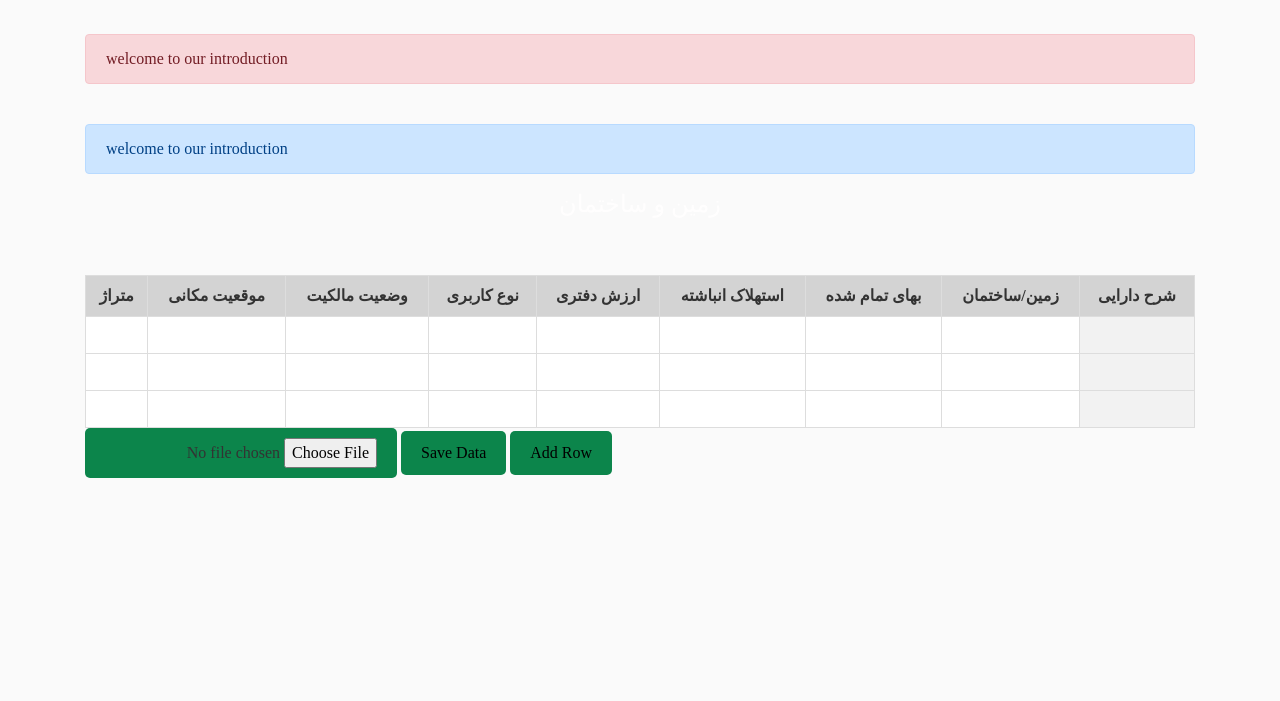
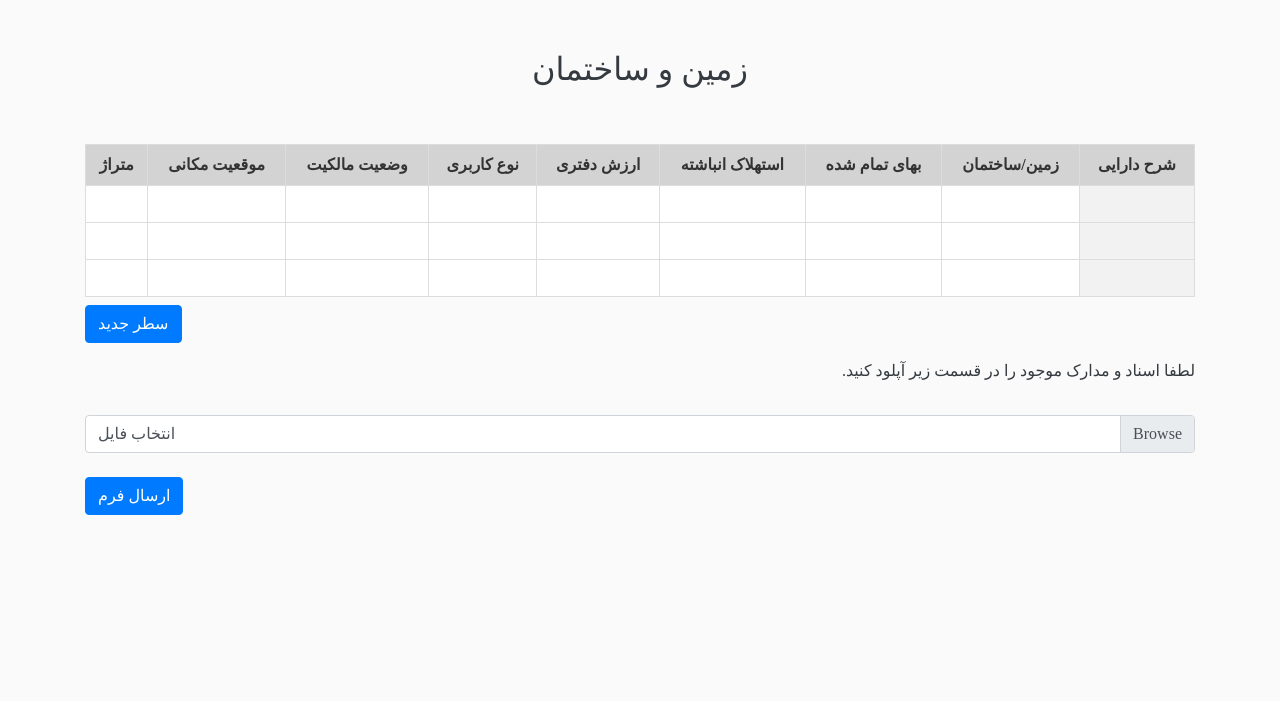
Before and after one commit to Hosseincpl/flask_deploy, a Flask app: page /Buildings in a window 1280 px wide. Shown: the part 147-848 px from the top of the page. Run offline with Flask 3, Linux system fonts and the light colour scheme; a user stored in the database is signed in; lists and menus that the app fills with data are empty; some libraries are stand-ins or nearby versions; some web fonts are replaced.

Commit message:
edit buildings form and btns

```diff
--- a/flaskblog/templates/Buildings.html
+++ b/flaskblog/templates/Buildings.html
@@ -6,7 +6,7 @@
 <head>
     <meta charset="UTF-8">
     <meta name="viewport" content="width=device-width, initial-scale=1.0">
-    <title>User Data Table with Sticky Header</title>
+    <title>Buildings</title>
     <style>
         table {
             width: 100%;
@@ -103,22 +103,16 @@ tbody tr:nth-child(even) {
 
 thead tr {
     position: sticky; /* Make the first row sticky */
-    top: 0; /* Stick it to the top */
+    top: 100px; /* Stick it to the top */
     background-color: white; /* Background color of the sticky row */
     z-index: 1; /* Ensure it stays on top of other content */
 }
     </style>
 </head>
 <br>
-<div class="alert alert-danger" role="alert">
-    <span>welcome to our introduction</span>
-</div>
-<br>
-<div class="alert alert-primary" role="alert">
-    <span>welcome to our introduction</span>
-</div>
+
 <body>
-    <h4 style="text-align: center;">زمین و ساختمان</h4>
+    <h2 style="text-align: center;" class="text-dark mt-3">زمین و ساختمان</h2>
     <br><br>
     <table>
         <thead>
@@ -171,12 +165,46 @@ thead tr {
 
         </tbody>
     </table>
-    <button id="backToTopBtn" onclick="scrollToTop()">Top</button>
-    <button class="button" id="addRowBtn">Add Row</button>
-    <button  class="button" id="saveDataBtn">Save Data</button>
-    <input class="button" type="file" id="myFile" name="filename">
+    <button id="backToTopBtn" onclick="scrollToTop()">بالای صفحه</button>
+    <button class="btn btn-primary mt-2" id="addRowBtn">سطر جدید</button>
 
-    <script>
+    <p class="text-right text-dark h-5 mt-3">لطفا اسناد و مدارک موجود را در قسمت زیر آپلود کنید.</p>
+    <button id="backToTopBtn" onclick="scrollToTop()">بالای صفحه</button>
+    <div class="custom-file mt-3 mb-3">
+        <input type="file" class="custom-file-input" id="myFile">
+        <label class="custom-file-label" for="myFile">انتخاب فایل</label>
+    </div>
+<!-- Button trigger modal -->
+<!-- Button trigger modal -->
+<button type="button" class="btn btn-primary mt-2 mb-3" data-toggle="modal" data-target="#confirmationModal">
+    ارسال فرم
+</button>
+
+<!-- Modal -->
+<div class="modal fade" id="confirmationModal" tabindex="-1" role="dialog" aria-labelledby="confirmationModalLabel" aria-hidden="true">
+  <div class="modal-dialog" role="document">
+    <div class="modal-content">
+      <div class="modal-header">
+        <button type="button" class="close" data-dismiss="modal" aria-label="Close">
+          <span aria-hidden="true">&times;</span>
+        </button>
+      </div>
+      <div class="modal-body text-right">
+        آیا از ارسال فرم مطمئن هستید؟
+      </div>
+      <div class="modal-footer">
+        <button type="button" class="btn btn-secondary ml-2" data-dismiss="modal">ویرایش</button>
+        <button type="button" class="btn btn-primary" id="confirmFormBtn">تأیید</button>
+      </div>
+    </div>
+  </div>
+</div>
+
+<script>
+    document.getElementById('confirmFormBtn').addEventListener('click', function() {
+        // Close the modal when the "تأیید" (Confirm) button is clicked
+        $('#confirmationModal').modal('hide');
+    });
         function scrollToTop() {
                // document.body.scrollTop = 0; // For Safari
                 document.documentElement.scrollTop = 0; // For Chrome, Firefox, IE, and Opera
```
Also changed, not shown: flaskblog/templates/CashFlow.html (+6 -6 lines).
